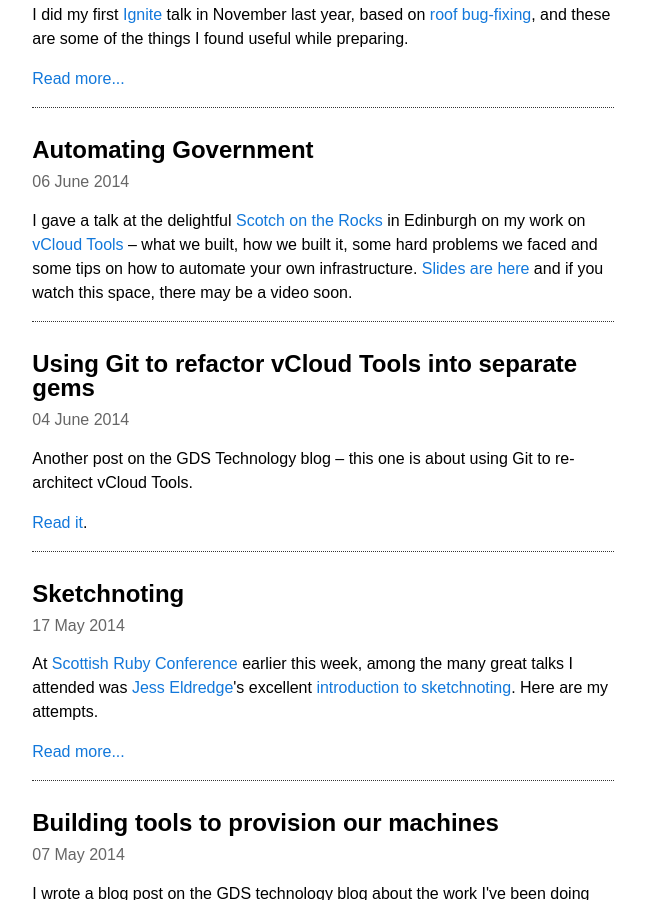
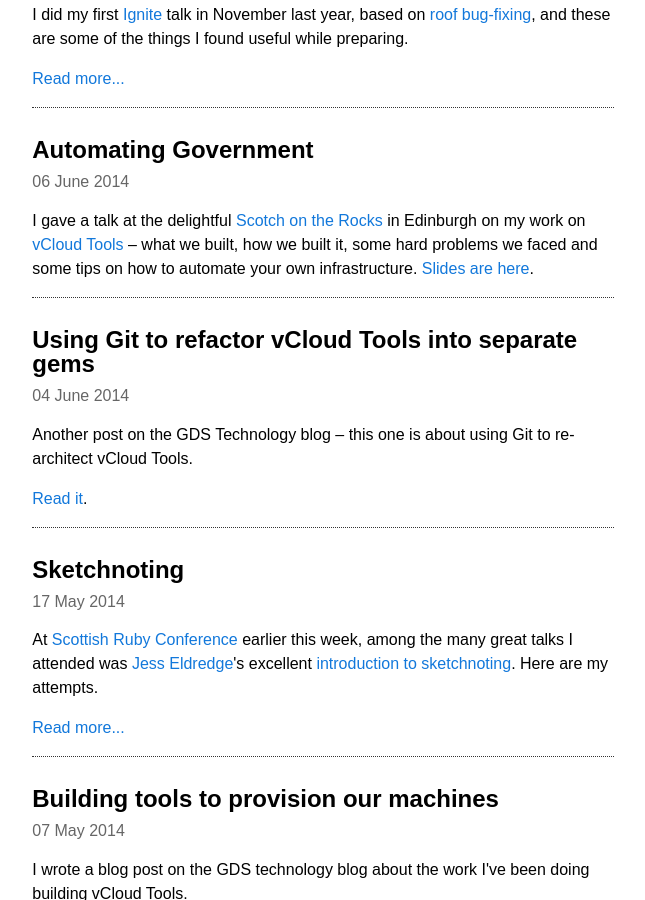
Before and after one commit to annashipman/annashipman.github.io, a Jekyll site: the page index.html, which Jekyll copies as it is, in a window 1280 px wide and 900 px high, scrolled down 836 px. Shown: the whole window, without its empty margins (317-962 px from the left). Built offline with Jekyll 4.4.1, drawn with Linux system fonts in a browser that asks for light colours; Markdown is read by kramdown in place of the engine named in the settings.

Commit message:
Unfortunately the talk wasn't filmed in the end

```diff
--- a/cv.html
+++ b/cv.html
@@ -31,7 +31,7 @@
 <h2>Speaking</h2>
 <h1><a href="http://sotr.eu/speakers.html#annashipman" target="_blank">Automating Government</a></h1>
 <date>06 June 2014</date>
-<p>I gave a talk at the delightful <a href="http://sotr.eu/" target="_blank">Scotch on the Rocks</a> in Edinburgh on my work on <a href="https://github.com/gds-operations/vcloud-tools" target="_blank">vCloud Tools</a> – what we built, how we built it, some hard problems we faced and some tips on how to automate your own infrastructure. <a href="http://www.slideshare.net/annashipman/automating-government" target="_blank">Slides are here</a> and if you watch this space, there may be a video soon.</p>
+<p>I gave a talk at the delightful <a href="http://sotr.eu/" target="_blank">Scotch on the Rocks</a> in Edinburgh on my work on <a href="https://github.com/gds-operations/vcloud-tools" target="_blank">vCloud Tools</a> – what we built, how we built it, some hard problems we faced and some tips on how to automate your own infrastructure. <a href="http://www.slideshare.net/annashipman/automating-government" target="_blank">Slides are here</a>.
 <h1><a href="http://www.youtube.com/watch?v=Q1qWzz6liK0" target="_blank">Craftsman Softwareship</a></h1>
 <date>12 November 2013</date>
 <p>I gave an Ignite talk based on my <a href="/jfdi/roof-bug-fixing.html">roof bug-fixing</a> blog post.</p><p><a href="http://www.youtube.com/watch?v=Q1qWzz6liK0" target="_blank">Watch it</a>.</p>
--- a/index.html
+++ b/index.html
@@ -50,7 +50,7 @@
 <div class="blog-post">
 <h1><a href="http://sotr.eu/speakers.html#annashipman" target="_blank">Automating Government</a></h1>
 <date>06 June 2014</date>
-<p>I gave a talk at the delightful <a href="http://sotr.eu/" target="_blank">Scotch on the Rocks</a> in Edinburgh on my work on <a href="https://github.com/gds-operations/vcloud-tools" target="_blank">vCloud Tools</a> – what we built, how we built it, some hard problems we faced and some tips on how to automate your own infrastructure. <a href="http://www.slideshare.net/annashipman/automating-government" target="_blank">Slides are here</a> and if you watch this space, there may be a video soon.</p>
+<p>I gave a talk at the delightful <a href="http://sotr.eu/" target="_blank">Scotch on the Rocks</a> in Edinburgh on my work on <a href="https://github.com/gds-operations/vcloud-tools" target="_blank">vCloud Tools</a> – what we built, how we built it, some hard problems we faced and some tips on how to automate your own infrastructure. <a href="http://www.slideshare.net/annashipman/automating-government" target="_blank">Slides are here</a>.</p>
 </div>
 <div class="blog-post">
 <h1><a href="https://gdstechnology.blog.gov.uk/2014/06/04/using-git-to-refactor-vcloud-tools-into-separate-gems/" target="_blank">Using Git to refactor vCloud Tools into separate gems</a></h1>
```
